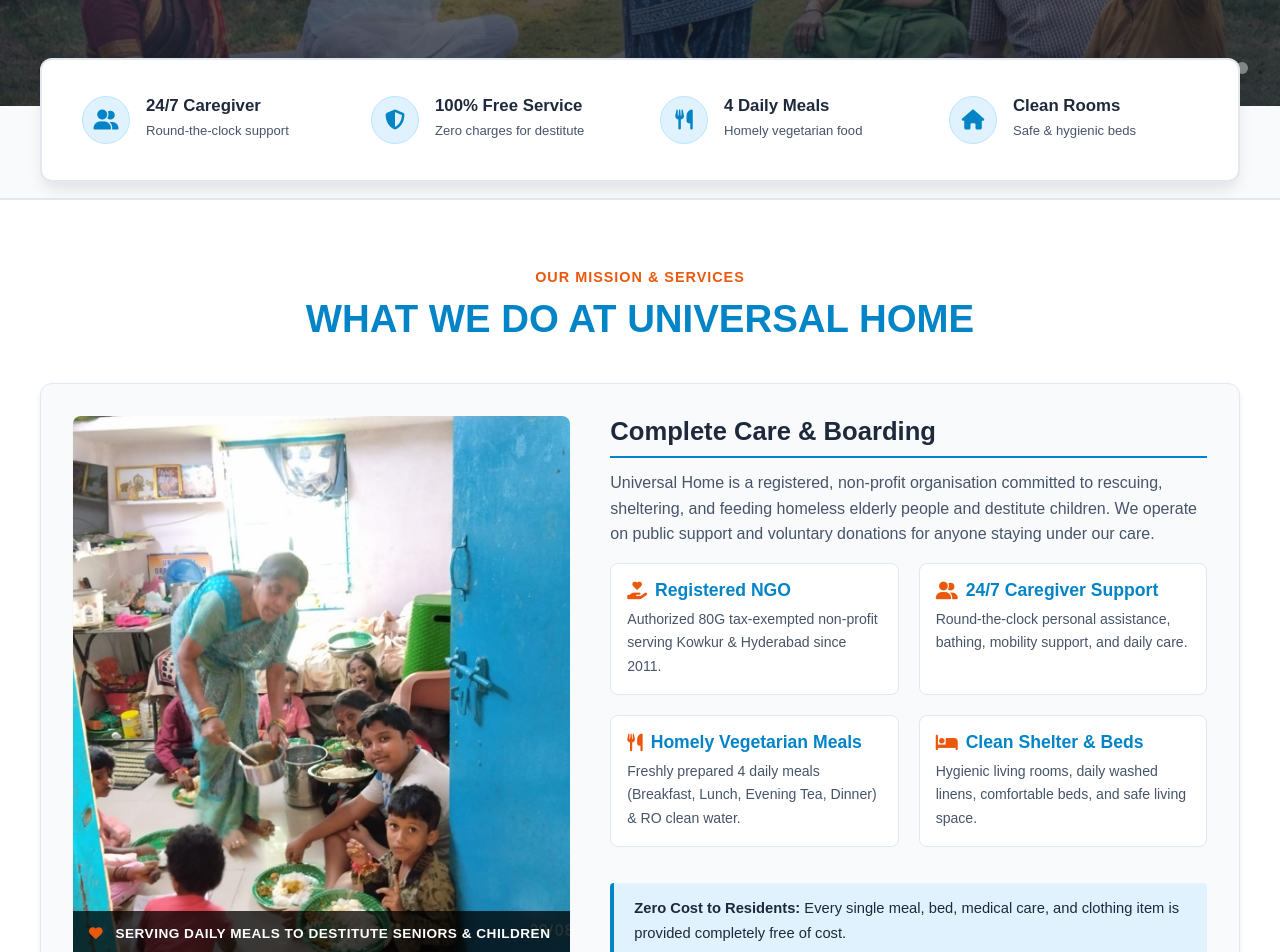
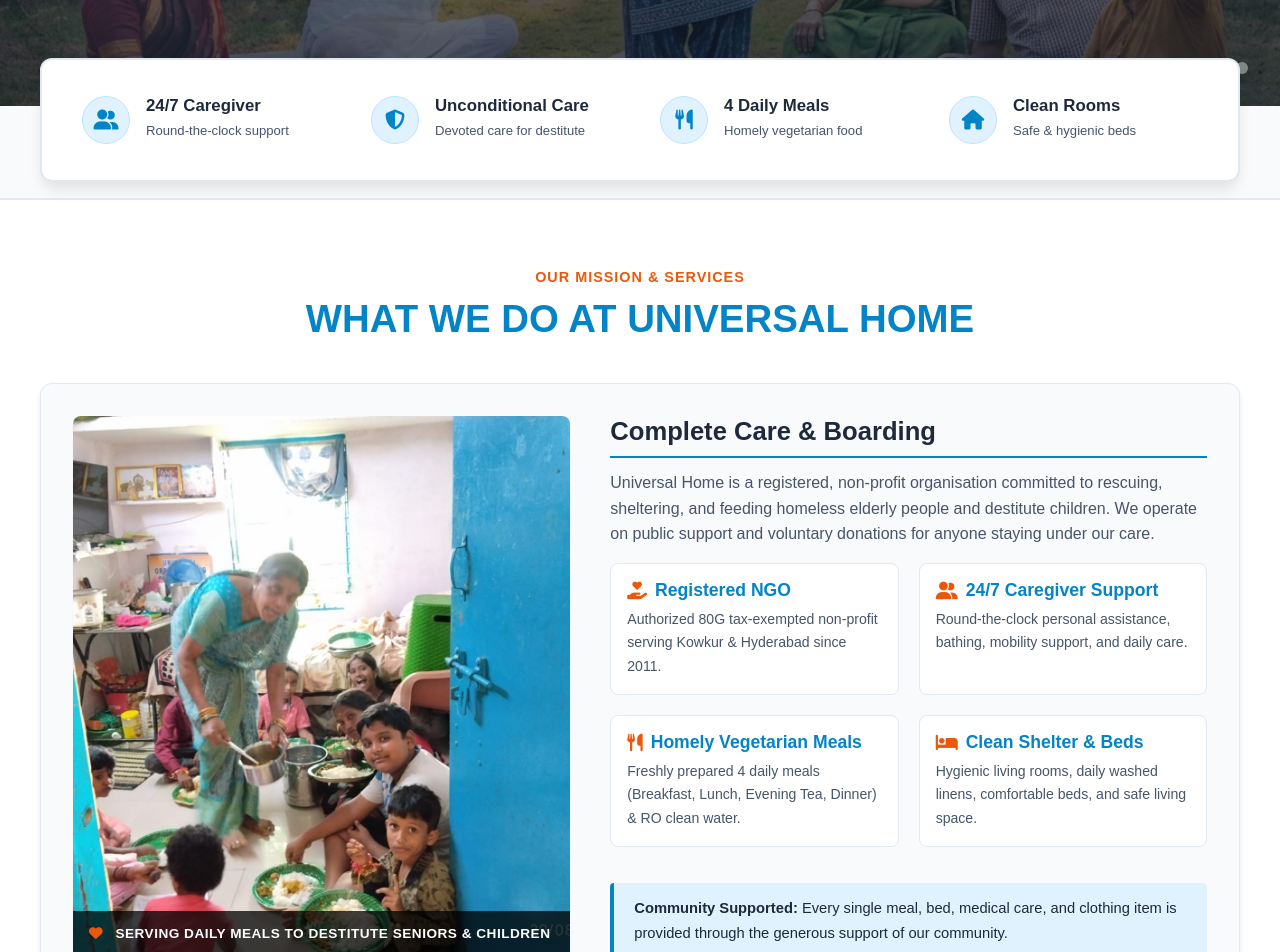
Before and after one commit to oreddi/UniversalHome, a Next.js app: page / in a window 1280 px wide. Shown: the part 680-1632 px from the top of the page. Built offline with nearby package versions, Linux system fonts and the light colour scheme; a web font is replaced by a local one.

Commit message:
Replace Free text with Unconditional Care and fix modal close button

```diff
--- a/app/globals.css
+++ b/app/globals.css
@@ -1283,15 +1283,17 @@
 
 .modal-close {
   background: rgba(255, 255, 255, 0.2);
-  color: var(--white);
+  color: #ffffff;
   width: 32px;
   height: 32px;
   border-radius: 50%;
-  font-size: 1.2rem;
+  font-size: 1.5rem;
   display: flex;
   align-items: center;
   justify-content: center;
   border: none;
+  cursor: pointer;
+  z-index: 10;
 }
 
 .modal-close:hover {
--- a/components/CareGuideSection.js
+++ b/components/CareGuideSection.js
@@ -85,7 +85,7 @@
 
             {/* Bottom Callout Bar */}
             <div style={{ background: 'var(--primary-light)', borderLeft: '4px solid var(--primary)', padding: '0.85rem 1.25rem', borderRadius: '4px', fontSize: '0.92rem', color: 'var(--dark)', marginTop: '1.25rem' }}>
-              <strong>Zero Cost to Residents:</strong> Every single meal, bed, medical care, and clothing item is provided completely free of cost.
+              <strong>Community Supported:</strong> Every single meal, bed, medical care, and clothing item is provided through the generous support of our community.
             </div>
 
           </div>
--- a/components/DonationSection.js
+++ b/components/DonationSection.js
@@ -17,7 +17,7 @@
               {t('supTitle')}
             </h2>
             <p style={{ color: 'rgba(255,255,255,0.92)', fontSize: '1.1rem', margin: 0, lineHeight: '1.6' }}>
-              Your generous contribution helps provide 100% free food, shelter, clothing, and dignified care to abandoned seniors and children.
+              Your generous contribution helps provide nutritious food, secure shelter, clothing, and dignified care to abandoned seniors and children.
             </p>
           </div>
 
--- a/components/Footer.js
+++ b/components/Footer.js
@@ -13,7 +13,7 @@
           <div className="footer-brand">
             <h3>Universal Home</h3>
             <p style={{ color: 'rgba(255,255,255,0.7)', fontSize: '0.9rem', marginBottom: '1rem', lineHeight: '1.6' }}>
-              Registered non-profit old age home & orphanage in Kowkur, Hyderabad. Providing 100% free boarding, care, and food for destitute seniors since 2011.
+              Registered non-profit old age home & orphanage in Kowkur, Hyderabad. Providing dedicated boarding, compassionate care, and nutritious food for destitute seniors since 2011.
             </p>
             <button className="btn btn-donate" onClick={onOpenDonateModal}>
               <i className="fas fa-heart"></i> {t('btnDonate')}
--- a/components/FreeServiceSection.js
+++ b/components/FreeServiceSection.js
@@ -36,7 +36,7 @@
           <span className="section-subtitle">100% NON-PROFIT COMMITMENT</span>
           <h2 className="section-title">Free Boarding & Dignified Senior Care</h2>
           <p className="section-desc">
-            Universal Home is a non-profit old age home. We provide 100% free boarding, medical supervision, and nutritious meals to destitute and needy elders supported by public donations.
+            Universal Home is a non-profit old age home. We provide dedicated boarding, medical supervision, and nutritious meals to destitute and needy elders supported by public donations.
           </p>
         </div>
 
--- a/components/HighlightsBar.js
+++ b/components/HighlightsBar.js
@@ -24,8 +24,8 @@
               <i className="fas fa-shield-alt"></i>
             </div>
             <div className="highlight-text">
-              <h4 style={{ fontSize: '1.05rem', margin: 0, color: 'var(--dark)' }}>100% Free Service</h4>
-              <span style={{ fontSize: '0.82rem', color: 'var(--gray-600)' }}>Zero charges for destitute</span>
+              <h4 style={{ fontSize: '1.05rem', margin: 0, color: 'var(--dark)' }}>Unconditional Care</h4>
+              <span style={{ fontSize: '0.82rem', color: 'var(--gray-600)' }}>Devoted care for destitute</span>
             </div>
           </div>
 
```
